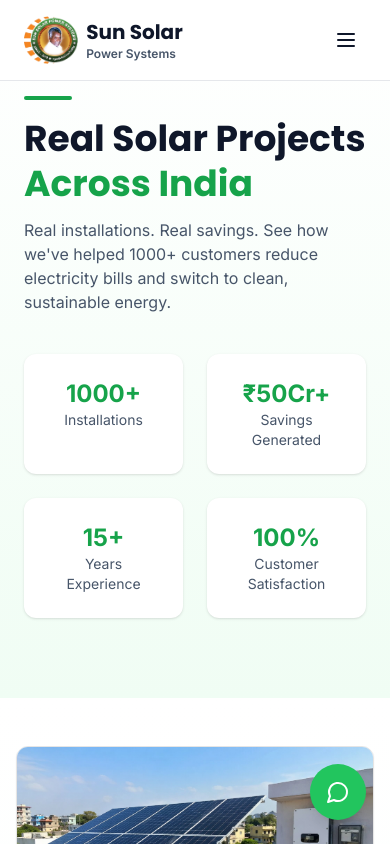
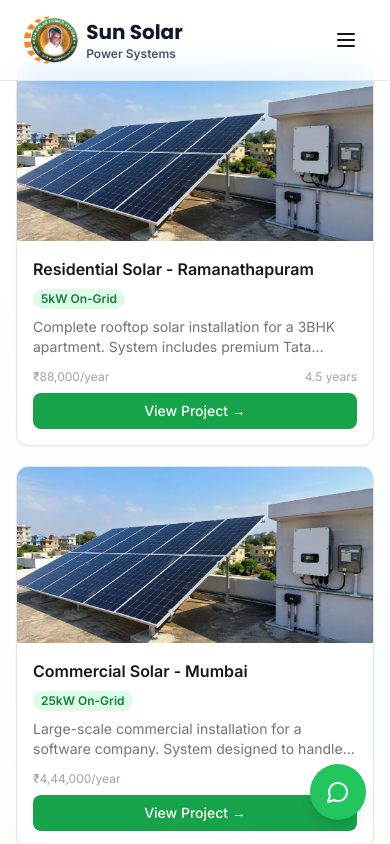
Before and after one commit to shxrxf-code/Sun-Solar, a Next.js app: page /projects in a window 390 px wide. Built offline with nearby package versions, Linux system fonts and the light colour scheme.

Commit message:
Refactor: Remove unused type definitions and metadata checks from contact page; update product page layout and remove specifications; modify project details and remove header section

```diff
--- a/app/products/page.tsx
+++ b/app/products/page.tsx
@@ -151,25 +151,7 @@ export default function ProductsPage() {
                     {product.description}
                   </p>
 
-                  <div className="space-y-2 mb-4">
-                    <div className="flex justify-between text-sm">
-                      <span className="text-gray-500">Power:</span>
-                      <span className="font-medium text-dark-900">{product.specs.watt}</span>
-                    </div>
-                    <div className="flex justify-between text-sm">
-                      <span className="text-gray-500">Efficiency:</span>
-                      <span className="font-medium text-dark-900">{product.specs.efficiency}</span>
-                    </div>
-                    <div className="flex justify-between text-sm">
-                      <span className="text-gray-500">Warranty:</span>
-                      <span className="font-medium text-dark-900">{product.specs.warranty}</span>
-                    </div>
-                  </div>
-
-                  <div className="flex items-center justify-between pt-3 border-t border-gray-100">
-                    <span className="text-primary-600 font-semibold text-sm">
-                      {product.price}
-                    </span>
+                  <div className="flex items-center justify-center pt-3 border-t border-gray-100">
                     <Link href="/contact">
                       <Button size="sm" className="group-hover:scale-[1.03] transition-transform">
                         Get Quote
--- a/app/projects/page.tsx
+++ b/app/projects/page.tsx
@@ -13,8 +13,8 @@ export const metadata: Metadata = {
 const projects = [
   {
     id: 1,
-    title: 'Residential Solar - Delhi',
-    location: 'Vasant Kunj, Delhi',
+    title: 'Residential Solar - Ramanathapuram',
+    location: 'Ramanathapuram',
     size: '5kW On-Grid',
     beforeBill: '₹8,500/month',
     afterBill: '₹1,200/month',
@@ -88,56 +88,6 @@ const projects = [
 export default function ProjectsPage() {
   return (
     <div className="bg-white">
-      {/* Premium Header with Stats */}
-      <section className="py-20 bg-gradient-to-b from-white to-primary-50">
-        <div className="max-w-7xl mx-auto px-6 md:px-10 xl:px-16 2xl:px-24">
-
-          <div className="grid md:grid-cols-2 gap-10 items-center">
-
-            {/* LEFT CONTENT */}
-            <div>
-              <div className="w-12 h-1 bg-primary-600 rounded mb-4"></div>
-
-              <h2 className="font-poppins text-4xl md:text-5xl font-bold text-dark-900 leading-tight">
-                Real Solar Projects <br />
-                <span className="text-primary-600">Across India</span>
-              </h2>
-
-              <p className="text-dark-600 mt-3 max-w-lg">
-                Real installations. Real savings. See how we&apos;ve helped 1000+ customers
-                reduce electricity bills and switch to clean, sustainable energy.
-              </p>
-            </div>
-
-            {/* RIGHT SIDE (STATS / TRUST BLOCK) */}
-            <div className="grid grid-cols-2 gap-6">
-
-              <div className="bg-white p-6 rounded-xl shadow text-center">
-                <h3 className="text-2xl font-bold text-primary-600">1000+</h3>
-                <p className="text-sm text-dark-600">Installations</p>
-              </div>
-
-              <div className="bg-white p-6 rounded-xl shadow text-center">
-                <h3 className="text-2xl font-bold text-primary-600">₹50Cr+</h3>
-                <p className="text-sm text-dark-600">Savings Generated</p>
-              </div>
-
-              <div className="bg-white p-6 rounded-xl shadow text-center">
-                <h3 className="text-2xl font-bold text-primary-600">15+</h3>
-                <p className="text-sm text-dark-600">Years Experience</p>
-              </div>
-
-              <div className="bg-white p-6 rounded-xl shadow text-center">
-                <h3 className="text-2xl font-bold text-primary-600">100%</h3>
-                <p className="text-sm text-dark-600">Customer Satisfaction</p>
-              </div>
-
-            </div>
-
-          </div>
-        </div>
-      </section>
-
       {/* Projects Grid */}
       <section id="projects" className="py-12 bg-gradient-to-b from-white to-primary-50">
         <div className="max-w-6xl mx-auto px-4 md:px-6">
@@ -163,11 +113,6 @@ export default function ProjectsPage() {
                   <h3 className="text-base font-semibold text-neutral-900">
                     {project.title}
                   </h3>
-
-                  <div className="flex items-center text-xs text-neutral-500">
-                    <MapPin className="w-3 h-3 mr-1" />
-                    {project.location}
-                  </div>
 
                   <div className="inline-block bg-primary-100 text-primary-700 px-2 py-0.5 rounded-full text-xs font-semibold">
                     {project.size}
```
